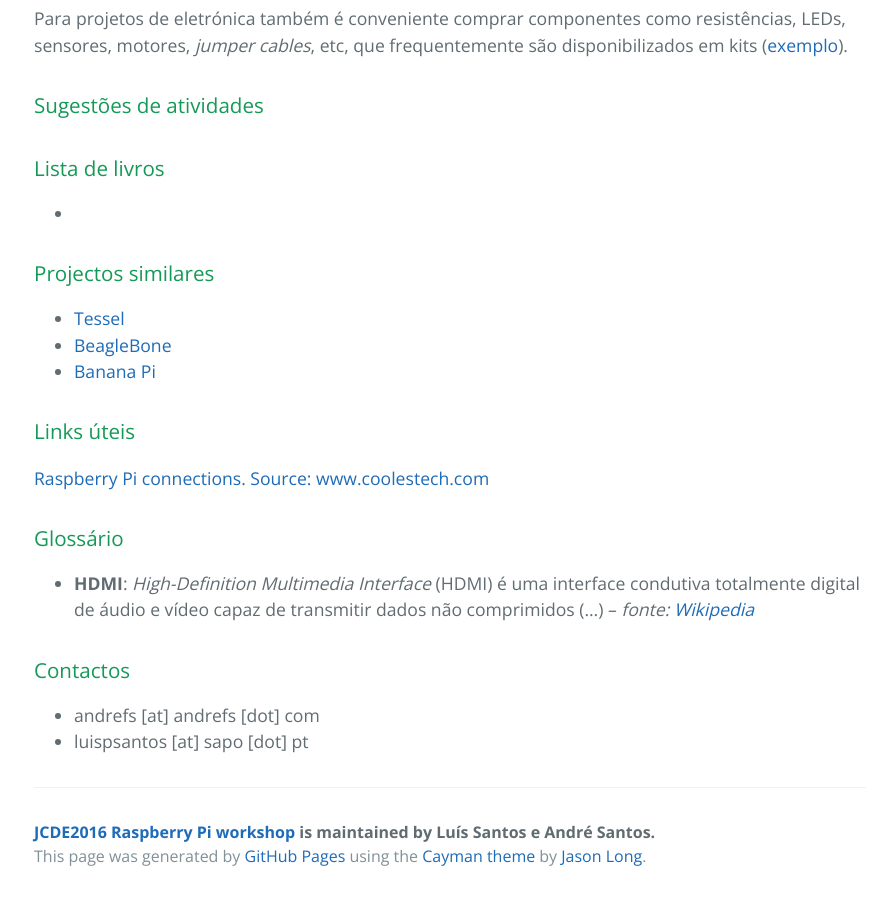
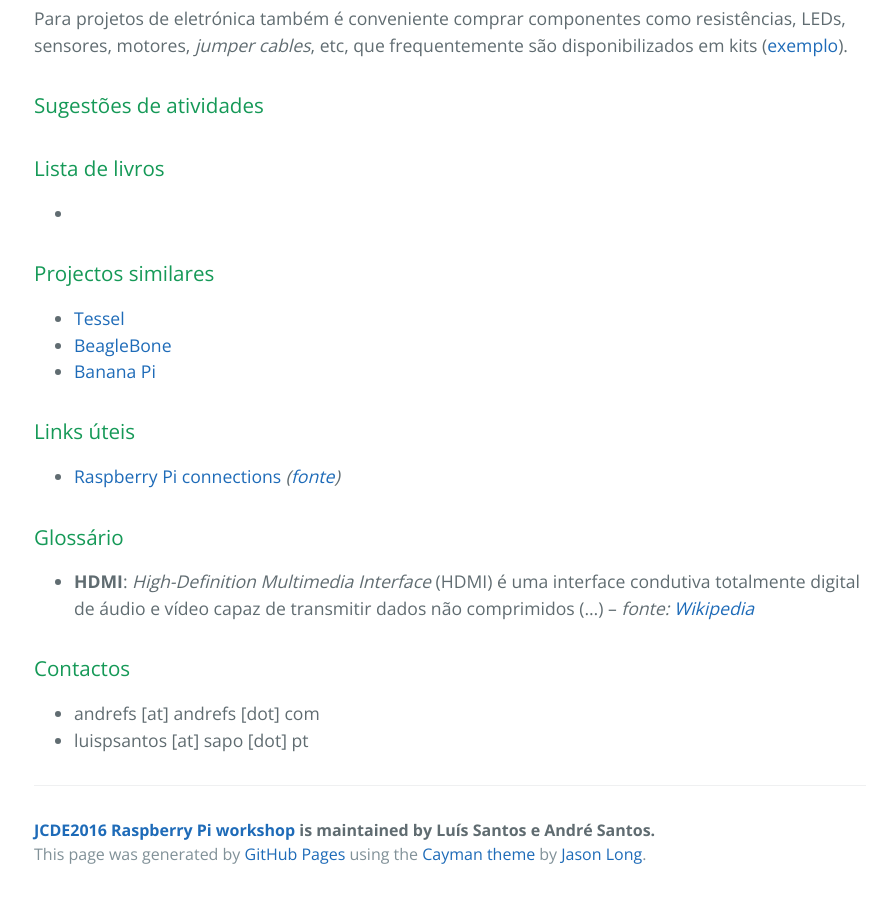
Before and after one commit to andrefs/jcde2016-rpi, a Jekyll site: the page built from index.md, in a window 1280 px wide and 900 px high, scrolled down 3623 px. Shown: the whole window, without its empty margins (190-1080 px from the left). Built offline with Jekyll 4.4.1, drawn with Linux system fonts in a browser that asks for light colours.

Commit message:
links uteis

```diff
--- a/index.md
+++ b/index.md
@@ -106,7 +106,7 @@ Para projetos de eletrónica também é conveniente comprar componentes como res
 
 
 ### Links úteis
-[Raspberry Pi connections. Source: www.coolestech.com](http://images.coolestech.com/uploads/2013/06/Untitled.jpg)
+* [Raspberry Pi connections](http://images.coolestech.com/uploads/2013/06/Untitled.jpg) *([fonte](http://www.coolestech.com))*
 
 ### Glossário
 
```
